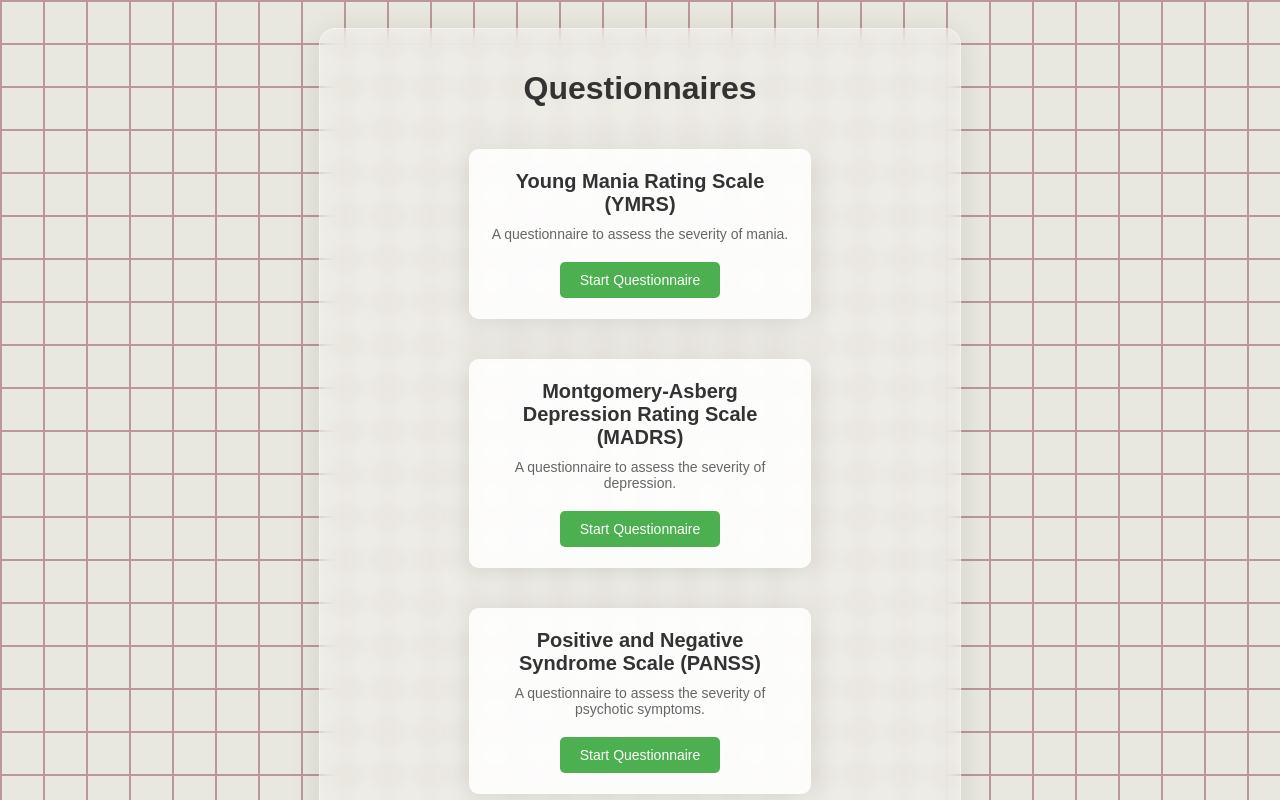
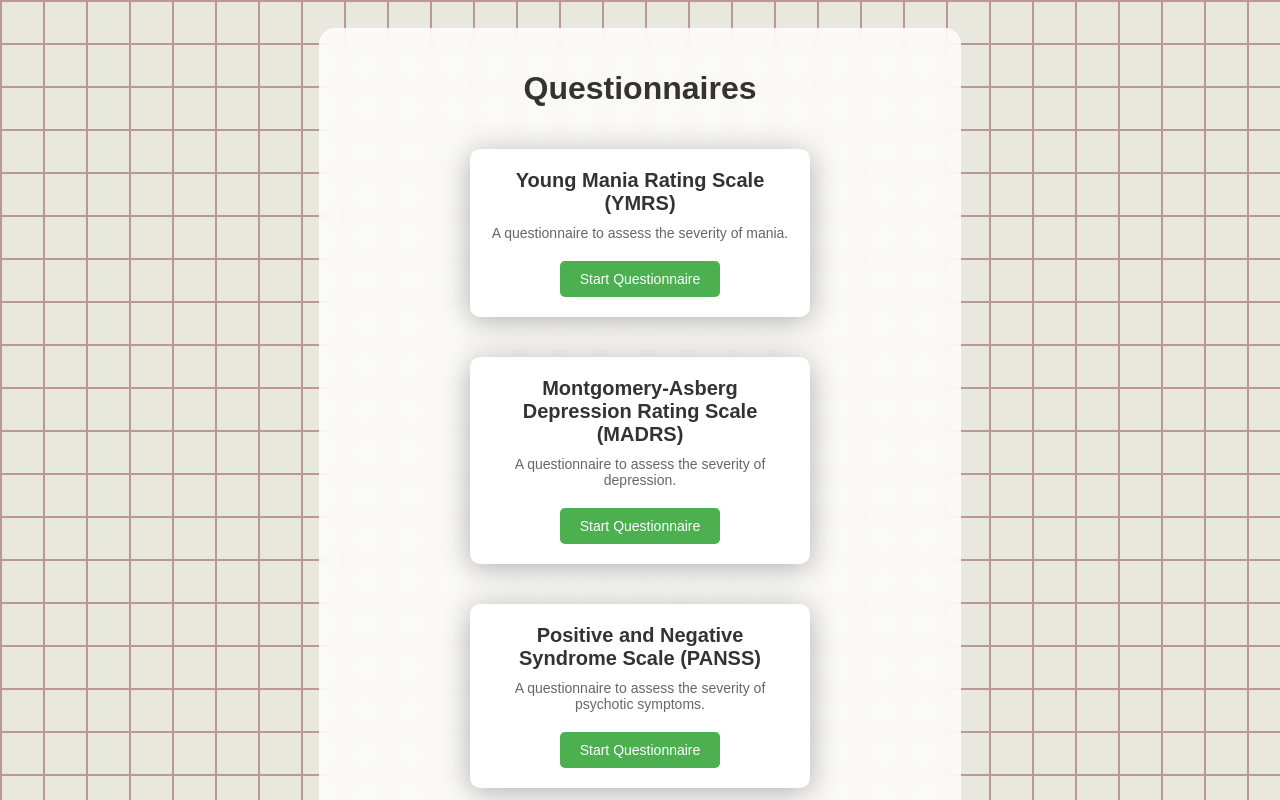
Before and after one commit to ronaldleonardo/psychcalc, a React (Vite) app: page / in a window 1280 px wide. Shown: the top 800 px of the page. Built offline with nearby package versions, Linux system fonts and the light colour scheme.

Commit message:
Reduce CSS blur to make it faster

```diff
--- a/src/App.css
+++ b/src/App.css
@@ -1,4 +1,5 @@
 /* src/App.css */
+
 html {
   scroll-behavior: smooth;
 }
@@ -10,7 +11,7 @@ body {
     linear-gradient(#ba9898 2px, transparent 2px),
     linear-gradient(to right, #ba9898 2px, transparent 2px);
   background-size: 43px 43px;
-  background-color: #e8e8df; /*#f2f2df*/
+  background-color: #e8e8df;
 }
 
 .App {
@@ -18,9 +19,9 @@ body {
   max-width: 600px;
   margin: 0 auto;
   padding: 20px;
-  background: rgba(255, 255, 255, 0.3);
+  background: rgba(255, 255, 255, 0.8);
   border-radius: 16px;
-  box-shadow: 0 4px 30px rgba(0, 0, 0, 0.1);
+  /*  box-shadow: 0 4px 30px rgba(0, 0, 0, 0.1);*/
   backdrop-filter: blur(10px);
   -webkit-backdrop-filter: blur(10px);
   border: 1px solid rgba(255, 255, 255, 0.4);
@@ -50,11 +51,11 @@ label {
   margin: 10px 0;
   padding: 5px;
   /* From https://css.glass */
-  background: rgba(255, 255, 255, 0.5);
+  /*  background: rgba(255, 255, 255, 0.5);*/
   border-radius: 16px;
   box-shadow: 0 4px 30px rgba(0, 0, 0, 0.1);
-  backdrop-filter: blur(6.7px);
-  -webkit-backdrop-filter: blur(6.7px);
+  /*  backdrop-filter: blur(6.7px);*/
+  /*  -webkit-backdrop-filter: blur(6.7px);*/
   border: 1px solid rgba(255, 255, 255, 0.3);
 }
 
@@ -77,12 +78,12 @@ input[type="radio"] {
   border-radius: 5px;
 
   /* From https://css.glass */
-  background: rgba(255, 255, 255, 0.28);
+  background: rgb(255, 255, 255);
   border-radius: 16px;
-  box-shadow: 0 4px 30px rgba(0, 0, 0, 0.1);
-  backdrop-filter: blur(6.7px);
-  -webkit-backdrop-filter: blur(6.7px);
-  border: 1px solid rgba(255, 255, 255, 0.3);
+  box-shadow: 0 4px 30px rgba(0, 0, 0, 0.2);
+  /*  backdrop-filter: blur(6.7px);*/
+  /*  -webkit-backdrop-filter: blur(6.7px);*/
+  /*  border: 1px solid rgba(255, 255, 255, 0.3);*/
 }
 
 /* src/App.css */
@@ -95,12 +96,12 @@ input[type="radio"] {
   padding: 10px;
 
   /* From https://css.glass */
-  background: rgba(255, 255, 255, 0.8);
+  background: rgb(255, 255, 255);
   border-radius: 16px;
-  box-shadow: 0 4px 30px rgba(0, 0, 0, 0.1);
-  backdrop-filter: blur(6.7px);
-  -webkit-backdrop-filter: blur(6.7px);
-  border: 1px solid rgba(255, 255, 255, 0.3);
+  box-shadow: 0 4px 30px rgba(0, 0, 0, 0.3);
+  /*  backdrop-filter: blur(6.7px);*/
+  /*  -webkit-backdrop-filter: blur(6.7px);*/
+  /*  border: 1px solid rgba(255, 255, 255, 1);*/
 }
 
 .progress-bar-container {
@@ -203,10 +204,10 @@ input[type="radio"] {
 }
 
 .modal {
-  background: rgba(256, 256, 256, 0.8);
+  background: rgb(255, 255, 255);
   padding: 20px;
   border-radius: 10px;
-  box-shadow: 0 4px 30px rgba(0, 0, 0, 0.1);
+  box-shadow: 0 4px 30px rgba(0, 0, 0, 0.3);
   max-width: 400px;
   width: 70vw;
   text-align: center;
@@ -264,28 +265,20 @@ input[type="radio"] {
 }
 
 .questionnaire-card {
-  background: rgba(256, 256, 256, 0.8);
+  background: rgb(255, 255, 255);
   padding: 20px;
   border-radius: 10px;
-  box-shadow: 0 4px 30px rgba(0, 0, 0, 0.1);
+  box-shadow: 0 4px 30px rgba(0, 0, 0, 0.3);
   max-width: 300px;
   width: 67vw;
   text-align: center;
 
-  /*
-  background: white;
-  padding: 20px;
-  border-radius: 16px;
-  box-shadow: 0 4px 10px rgba(0, 0, 0, 0.1);
-  width: 300px;
-  text-align: left;
-*/
   transition:
     transform 0.3s ease,
     box-shadow 0.3s ease;
-  backdrop-filter: blur(6.7px);
-  -webkit-backdrop-filter: blur(6.7px);
-  border: 1px solid rgba(255, 255, 255, 0.3);
+  /*  backdrop-filter: blur(6.7px);*/
+  /*  -webkit-backdrop-filter: blur(6.7px);*/
+  /*  border: 1px solid rgba(255, 255, 255, 0.3);*/
 
   display: grid;
   justify-content: center;
```
